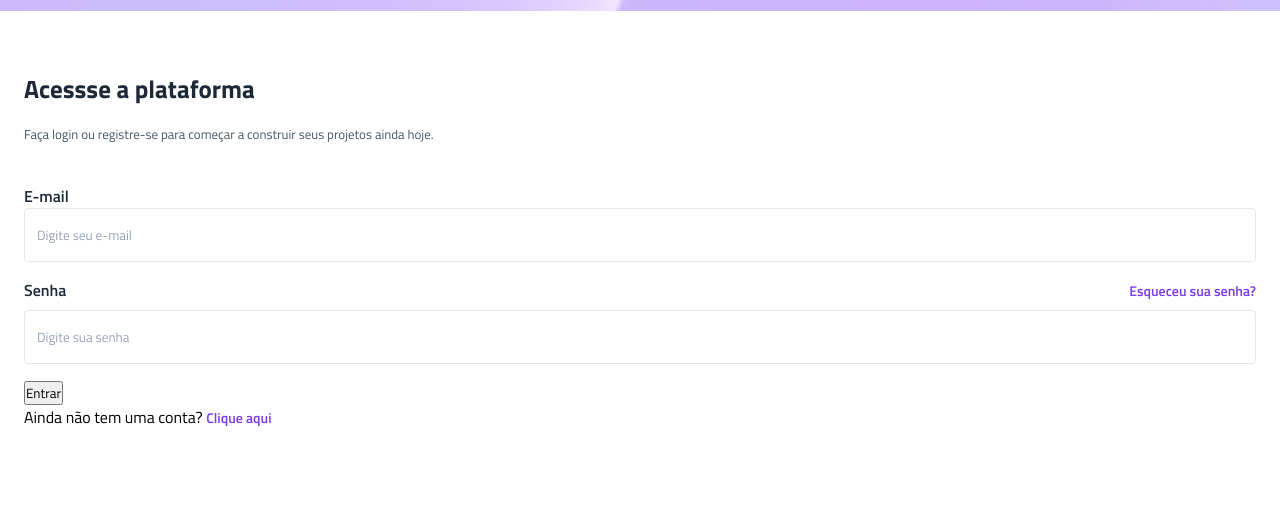
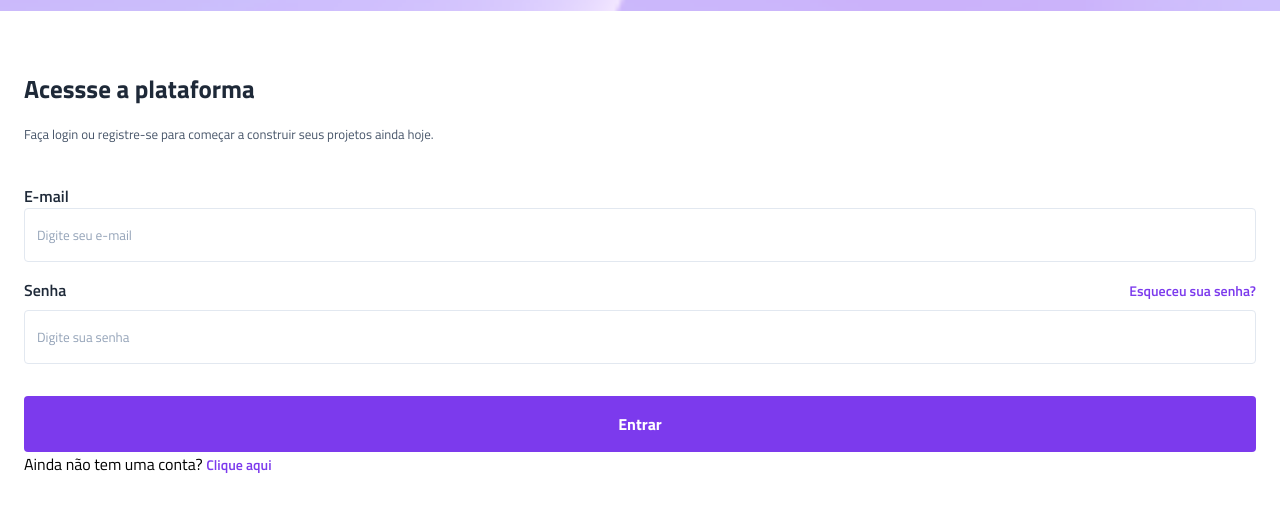
Before and after one commit to anajuh01/projeto_vertigo, a plain HTML site: page index.html in a window 1280 px wide. Shown: the part 123-634 px from the top of the page. Drawn offline with Linux system fonts and the light colour scheme.

Commit message:
estilização do botão completa

```diff
--- a/style.css
+++ b/style.css
@@ -11,6 +11,7 @@
     --gray-400: #94a3b8;
     --gray-200: #e2e8f0;
     --puple: #7c3aed;
+    --white: #fff
 }
 header{
     background-image: url(./imagens/bg-mobile.png);
@@ -86,3 +87,16 @@ main{
 .login a:hover{
     text-decoration: underline;
 }
+
+.login button{
+    margin-top: 2.2rem;
+    padding-block: 1rem;
+    width: 100%;
+    background: var(--puple);
+    border: none;
+    border-radius: 0.25rem;
+    margin-top: 1rem;
+    font-size: 1rem;
+    font-weight: 700;
+    color: var(--white);
+}
```
